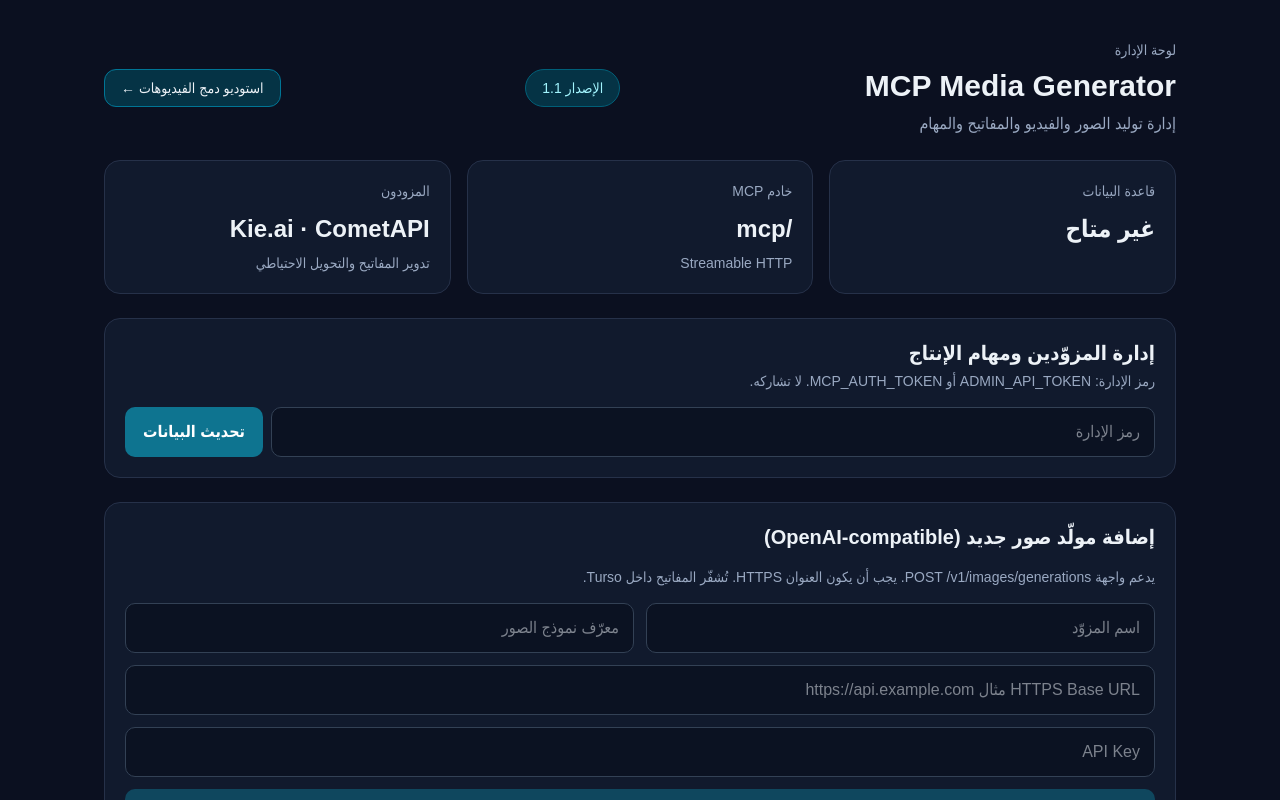
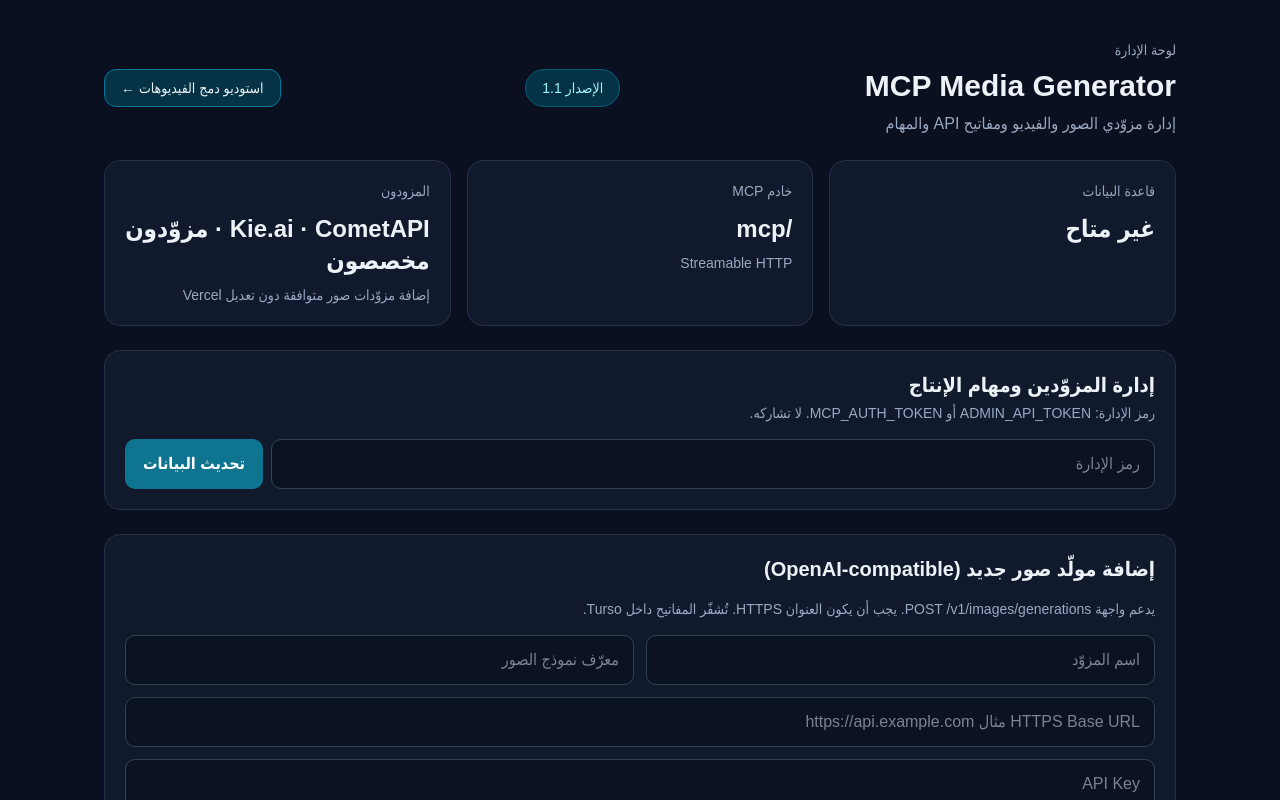
Before and after one commit to malekel7azine-lang/Abouelkhayrat, a Next.js app: page / in a window 1280 px wide. Shown: the top 800 px of the page. Built offline with nearby package versions, Linux system fonts and the light colour scheme.

Commit message:
Update dashboard copy for custom provider management

```diff
--- a/src/app/page.tsx
+++ b/src/app/page.tsx
@@ -12,13 +12,13 @@ export default async function Dashboard() {
   const health = await getHealth();
   return <main className="mx-auto min-h-screen max-w-6xl space-y-6 p-5 md:p-10">
     <header className="flex flex-wrap items-center justify-between gap-4">
-      <div><p className="muted text-sm">لوحة الإدارة</p><h1 className="mt-2 text-3xl font-bold">MCP Media Generator</h1><p className="muted mt-2">إدارة توليد الصور والفيديو والمفاتيح والمهام</p></div>
+      <div><p className="muted text-sm">لوحة الإدارة</p><h1 className="mt-2 text-3xl font-bold">MCP Media Generator</h1><p className="muted mt-2">إدارة مزوّدي الصور والفيديو ومفاتيح API والمهام</p></div>
       <span className="rounded-full border border-cyan-800 bg-cyan-950 px-4 py-2 text-sm text-cyan-200">الإصدار 1.1</span>
     <a href="/merge.html" className="rounded-xl border border-cyan-700 bg-cyan-950 px-4 py-2 text-sm text-cyan-100 hover:bg-cyan-900">استوديو دمج الفيديوهات ←</a></header>
     <section className="grid gap-4 md:grid-cols-3">
       <article className="panel"><p className="muted text-sm">قاعدة البيانات</p><h2 className="mt-3 text-2xl font-semibold">{health}</h2></article>
       <article className="panel"><p className="muted text-sm">خادم MCP</p><h2 className="mt-3 text-2xl font-semibold">/mcp</h2><p className="muted mt-2 text-sm">Streamable HTTP</p></article>
-      <article className="panel"><p className="muted text-sm">المزودون</p><h2 className="mt-3 text-2xl font-semibold">Kie.ai · CometAPI</h2><p className="muted mt-2 text-sm">تدوير المفاتيح والتحويل الاحتياطي</p></article>
+      <article className="panel"><p className="muted text-sm">المزودون</p><h2 className="mt-3 text-2xl font-semibold">Kie.ai · CometAPI · مزوّدون مخصصون</h2><p className="muted mt-2 text-sm">إضافة مزوّدات صور متوافقة دون تعديل Vercel</p></article>
     </section>
     <AdminPanel />
   </main>;
```
